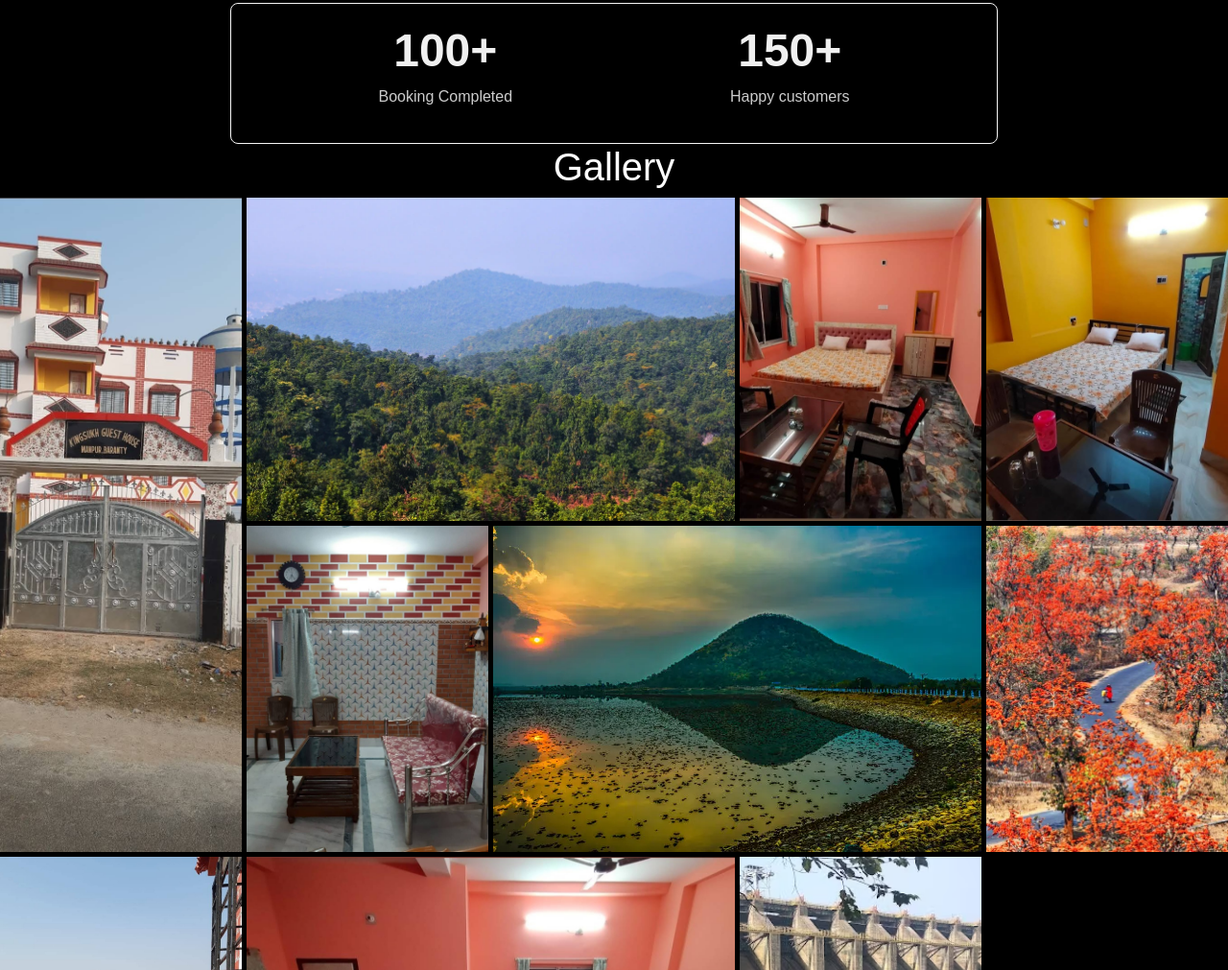
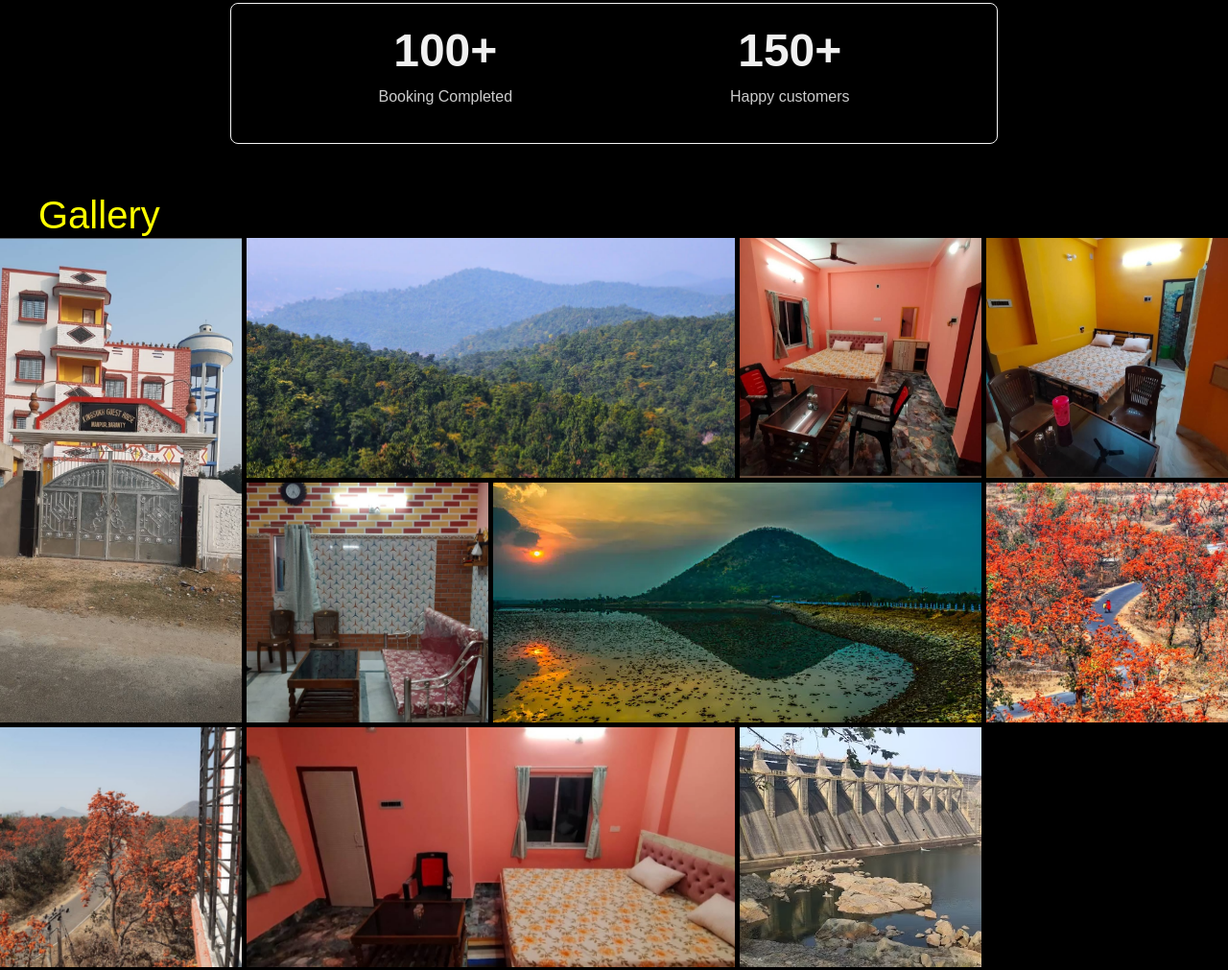
Before and after one commit to Hemanthmon/kingsukh-guest-home, a plain HTML site: page index.html in a window 1280 px wide. Shown: the part 3005-4016 px from the top of the page at 96% size. Drawn offline with nearby package versions, Linux system fonts and the light colour scheme.

Commit message:
gallery updated

```diff
--- a/index.html
+++ b/index.html
@@ -194,7 +194,9 @@
 
 <section>
   <div class="gallery-container">
-    <h1>Gallery</h1>
+    <div class="title-container">
+    <h1>Gallery<i class="fa-light fa-horizontal-rule"></i></h1>
+    </div>
     <div class="img-gallery">
       <!-- row -->
       <div class="gallery-item a">
--- a/styles.css
+++ b/styles.css
@@ -742,23 +742,45 @@ overflow: hidden;
  }
  .gallery-container {
   text-align: center;
+  height: 100vh;
+  padding: auto;
+  margin-top: 50px;
 }
-
+.title-container {
+display: flex;
+align-items: center;
+}
+.title-container h1{
+  margin: 0 20px;
+  color: yellow;
+  position: relative;
+}
+.title-container h1::after,
+.title-container h1::before {
+  content: "";
+  flex-grow: 1;
+  height: 3px;
+  background-color: yellow;
+ margin: 0 10px;
+}
 .img-gallery {
   display: grid; /* Use CSS Grid layout */
   grid-auto-flow: dense; /* Fill gaps in the grid layout for compact display */
-  grid-template-columns: repeat(5, 1fr); /* Five equal-width columns */
+  grid-template-columns: repeat(auto-fit, minmax(250px, 1fr)); /* Five equal-width columns */
+  grid-auto-rows: 250px;
   grid-gap: 5px; /* Space between grid items */
 }
 
 .img-gallery .gallery-item {
   position: relative;
+  overflow: hidden;
 }
 
 .img-gallery .gallery-item img {
   width: 100%; /* Make images responsive */
   height: 100%; /* Ensure images fill the grid area */
   object-fit: cover; /* Crop images to fit within their containers */
+  cursor: pointer;
 }
 
 .img-gallery .gallery-item.a {
@@ -770,3 +792,6 @@ overflow: hidden;
 .img-gallery .gallery-item.i {
   grid-column: span 2;
 }
+.modal {
+
+}
```
